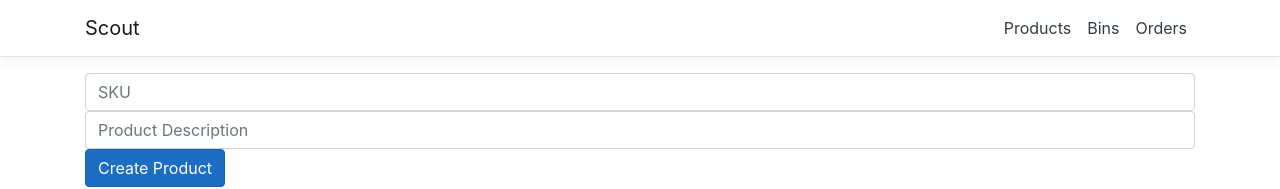
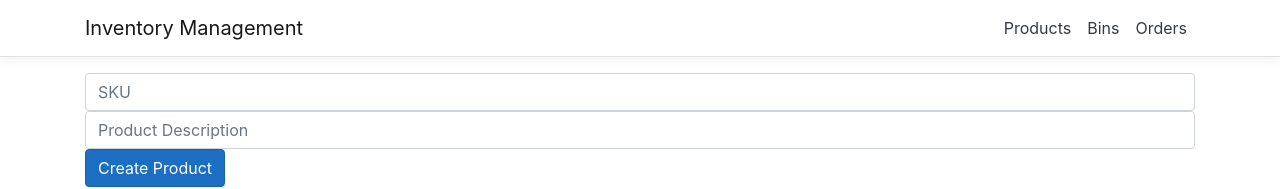
Before and after one commit to jaredkgrove/inventory-management, a React (Create React App) app in the folder ClientApp/: page / in a window 1280 px wide. Shown: the top 189 px of the page. Built offline with nearby package versions, Linux system fonts and the light colour scheme; no server answers.

Commit message:
changed name to inventory management

```diff
--- a/ClientApp/package.json
+++ b/ClientApp/package.json
@@ -1,5 +1,5 @@
 {
-  "name": "Scout",
+  "name": "scout",
   "version": "0.1.0",
   "private": true,
   "dependencies": {
--- a/ClientApp/public/index.html
+++ b/ClientApp/public/index.html
@@ -20,7 +20,7 @@
       work correctly both with client-side routing and a non-root public URL.
       Learn how to configure a non-root public URL by running `npm run build`.
     -->
-    <title>Scout</title>
+    <title>Inventory Management</title>
   </head>
   <body>
     <noscript>
--- a/ClientApp/src/components/NavMenu.js
+++ b/ClientApp/src/components/NavMenu.js
@@ -26,7 +26,7 @@ export class NavMenu extends Component {
       <header>
         <Navbar className="navbar-expand-sm navbar-toggleable-sm ng-white border-bottom box-shadow mb-3" light>
           <Container>
-            <NavbarBrand tag={Link} to="/Products">Scout</NavbarBrand>
+            <NavbarBrand tag={Link} to="/Products">Inventory Management</NavbarBrand>
             <NavbarToggler onClick={this.toggleNavbar} className="mr-2" />
             <Collapse className="d-sm-inline-flex flex-sm-row-reverse" isOpen={!this.state.collapsed} navbar>
               <ul className="navbar-nav flex-grow">
```
